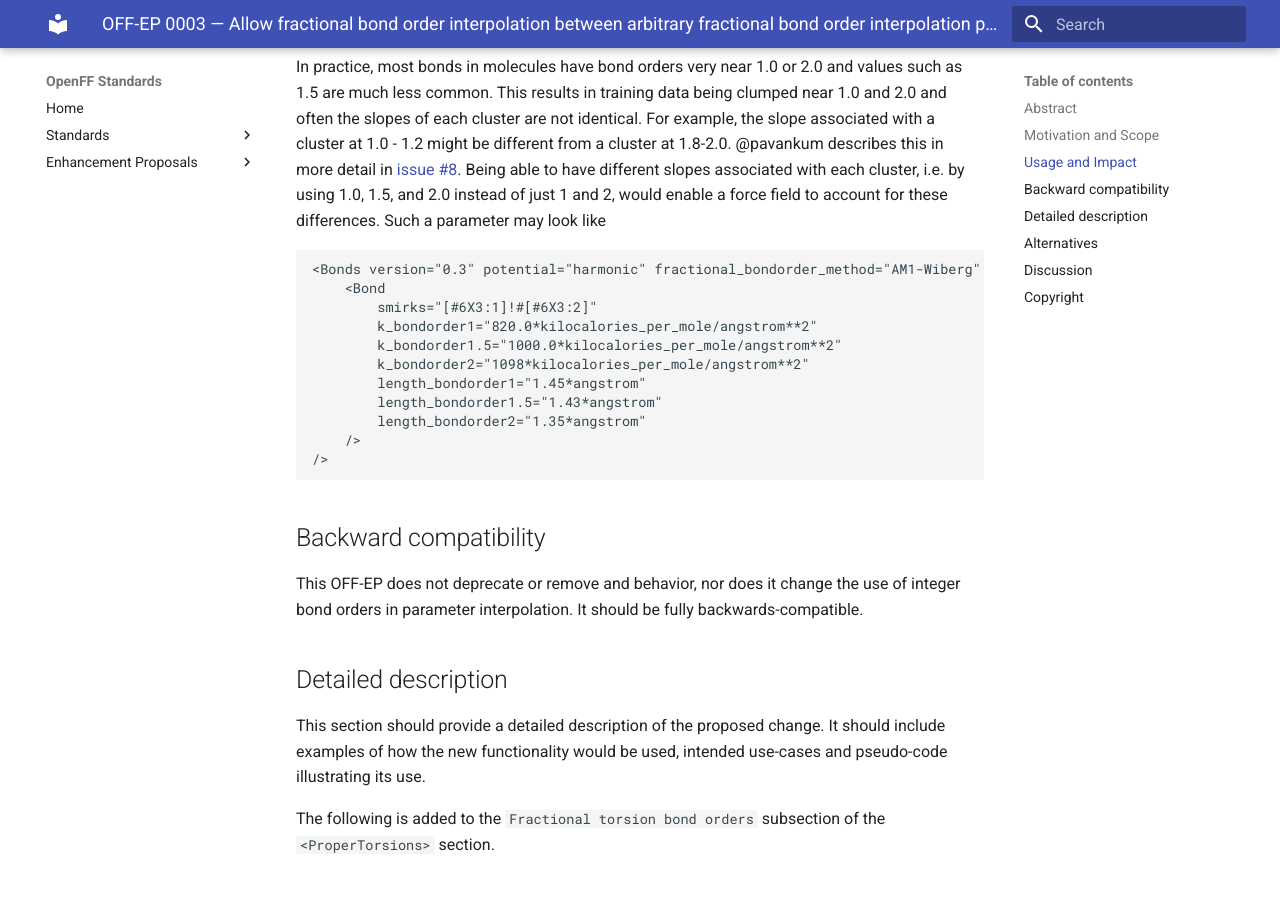
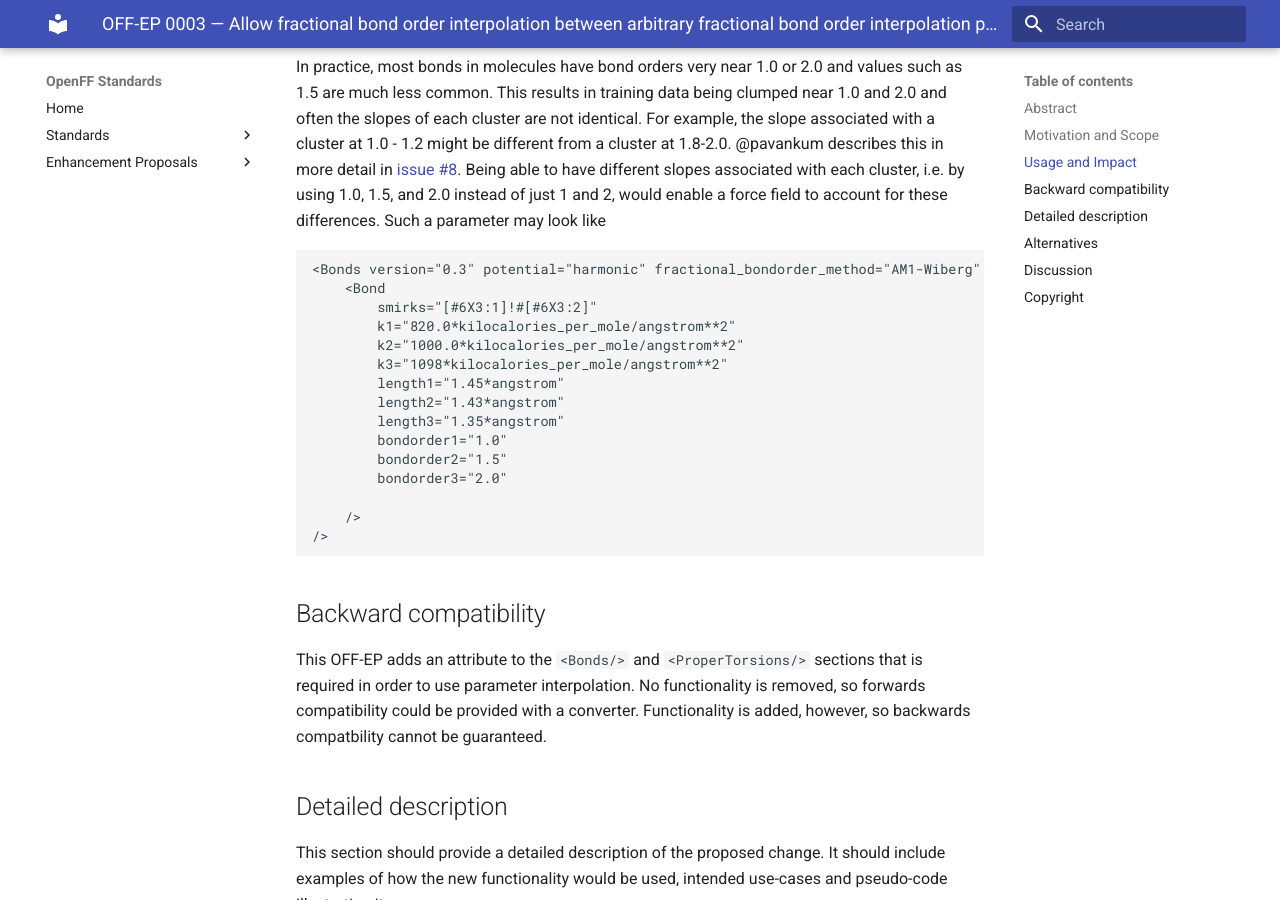
Before and after one commit to openforcefield/standards, an MkDocs documentation site: the page built from docs/enhancement-proposals/off-ep-0003.md, in a window 1280 px wide and 900 px high, scrolled down 1038 px. Built offline with MkDocs 1.6.1 and Material for MkDocs 9.7.7, drawn with Linux system fonts in a browser that asks for light colours.

Commit message:
Avoid using `.` in XML tokens

````diff
--- a/docs/enhancement-proposals/off-ep-0003.md
+++ b/docs/enhancement-proposals/off-ep-0003.md
@@ -47,20 +47,26 @@ enable a force field to account for these differences. Such a parameter may look
 <Bonds version="0.3" potential="harmonic" fractional_bondorder_method="AM1-Wiberg" fractional_bondorder_interpolation="linear">
     <Bond
         smirks="[#6X3:1]!#[#6X3:2]"
-        k_bondorder1="820.0*kilocalories_per_mole/angstrom**2"
-        k_bondorder1.5="1000.0*kilocalories_per_mole/angstrom**2"
-        k_bondorder2="1098*kilocalories_per_mole/angstrom**2"
-        length_bondorder1="1.45*angstrom"
-        length_bondorder1.5="1.43*angstrom"
-        length_bondorder2="1.35*angstrom"
+        k1="820.0*kilocalories_per_mole/angstrom**2"
+        k2="1000.0*kilocalories_per_mole/angstrom**2"
+        k3="1098*kilocalories_per_mole/angstrom**2"
+        length1="1.45*angstrom"
+        length2="1.43*angstrom"
+        length3="1.35*angstrom"
+        bondorder1="1.0"
+        bondorder2="1.5"
+        bondorder3="2.0"
+
     />
 />
 ```
 
 ## Backward compatibility
 
-This OFF-EP does not deprecate or remove and behavior, nor does it change the use of integer bond
-orders in parameter interpolation. It should be fully backwards-compatible.
+This OFF-EP adds an attribute to the `<Bonds/>` and `<ProperTorsions/>` sections that is required in
+order to use parameter interpolation. No functionality is removed, so forwards compatibility could
+be provided with a converter. Functionality is added, however, so backwards compatbility cannot be
+guaranteed.
 
 ## Detailed description
 
````
Also changed, not shown: docs/standards/smirnoff.md (+12 -2 lines).
